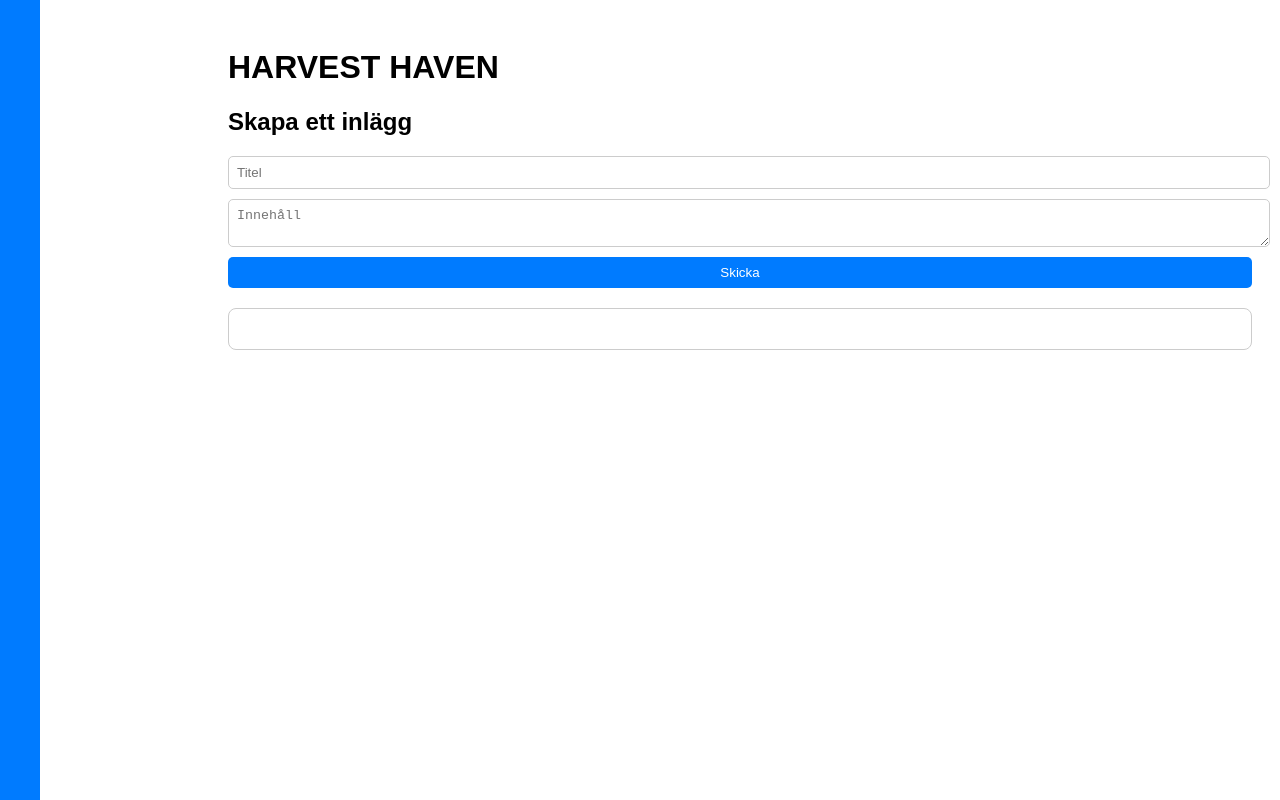
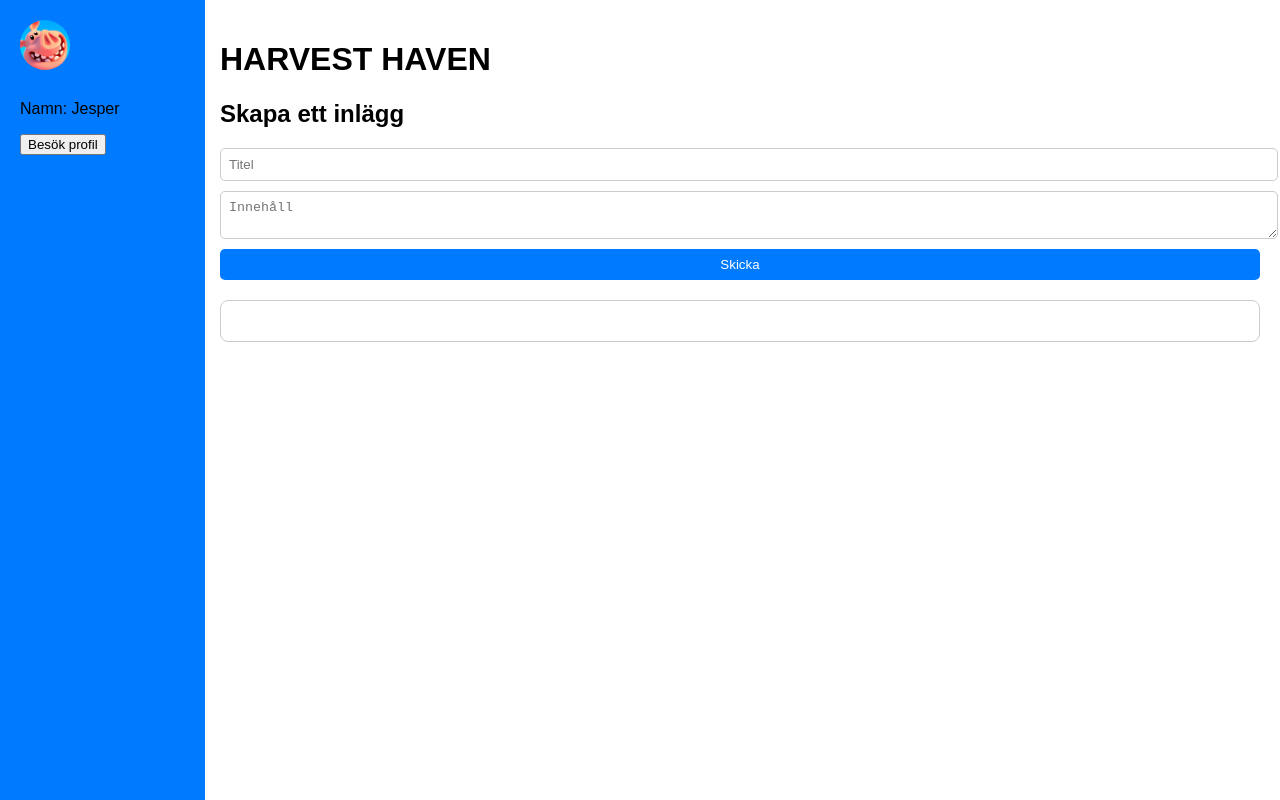
Before and after one commit to elviradisa/-FE23-js2-slutprojekt-HarvestHaven, a website built with Parcel: page src/trading.html in a window 1280 px wide. Built offline with nearby package versions, Linux system fonts and the light colour scheme.

Commit message:
Small fixes

```diff
--- a/src/forum.css
+++ b/src/forum.css
@@ -1,5 +1,6 @@
 body{
     font-family: Arial, Helvetica, sans-serif;
+    margin: 0;
 }
 
 #mainContent {
@@ -44,15 +45,27 @@ body{
   }
 
   #sidebar {
-    width: 250px;
+    width: 165px;
     height: 100%;
     background-color: #007bff;
     position: fixed;
-    top: 0;
-    left: -250px;
-    transition: left 0.3s ease;
     padding: 20px;
   }
+
+  #profileSection {
+    width: 165px;
+    height: 100%;
+    background-color: #ffffff;
+    position: fixed;
+    padding: 20px;
+  }
+  #profileImage {
+    width: 50px;
+    height: 50px;
+    border-radius: 50%;
+    margin-bottom: 10px;
+  }
+
   #postForm {
     margin-bottom: 20px;
   }
--- a/src/modules/forum.ts
+++ b/src/modules/forum.ts
@@ -1,4 +1,13 @@
 import { post } from "./fetch.ts";
+
+ // Hämta knappen för att besöka profilen
+const visitProfileBtn = document.getElementById('visitProfileBtn') as HTMLButtonElement;
+
+// Lägg till händelselyssnare för klickhändelse på knappen
+visitProfileBtn.addEventListener('click', () => {
+  // Ersätt "profile.html" med sökvägen till sidan som representerar profilen
+  window.location.href = "http://localhost:1234/index.html";
+});
 
 // Funktion för att skapa ett inlägg
 async function createPost(event: Event): Promise<void> {
@@ -80,6 +89,16 @@ if (postForm) {
   postForm.addEventListener("submit", createPost);
 }
 
+// Funktion för att kommentera på ett inlägg
+// function commentOnPost(postTitle: string): void {
+//   const comment = prompt('Skriv din kommentar:');
+//   if (comment) {
+//       // Lägg till kommentaren i JSON-data eller skicka till Firebase beroende på implementation
+//       alert(`Kommentar på inlägg "${postTitle}": ${comment}`);
+//   }
+// }
+
+
 // Funktion för att hämta inlägg från Firebase
 async function getPosts(): Promise<any> {
   const response = await fetch(
--- a/src/trading.html
+++ b/src/trading.html
@@ -9,6 +9,16 @@
   </head>
   <body>
     <div id="sidebar">
+      <div id="ProfileSection"><!-- Bildikon för den valda profilbilden -->
+      <img id="profileImage" src="./media/images.jpg" alt="Profilbild">
+      <!-- <img id="profileImage" src="path/to/selected_profile_image.jpg" alt="Profilbild"> -->
+      <!-- Namn -->
+      <p>Namn: Jesper</p>
+
+      <!-- Knapp för att besöka profilen -->
+      <button id="visitProfileBtn">Besök profil</button>
+
+  </div>
       <!-- Användarlistan här -->
       <div id="userList">
         <!-- Användare visas här -->
```
